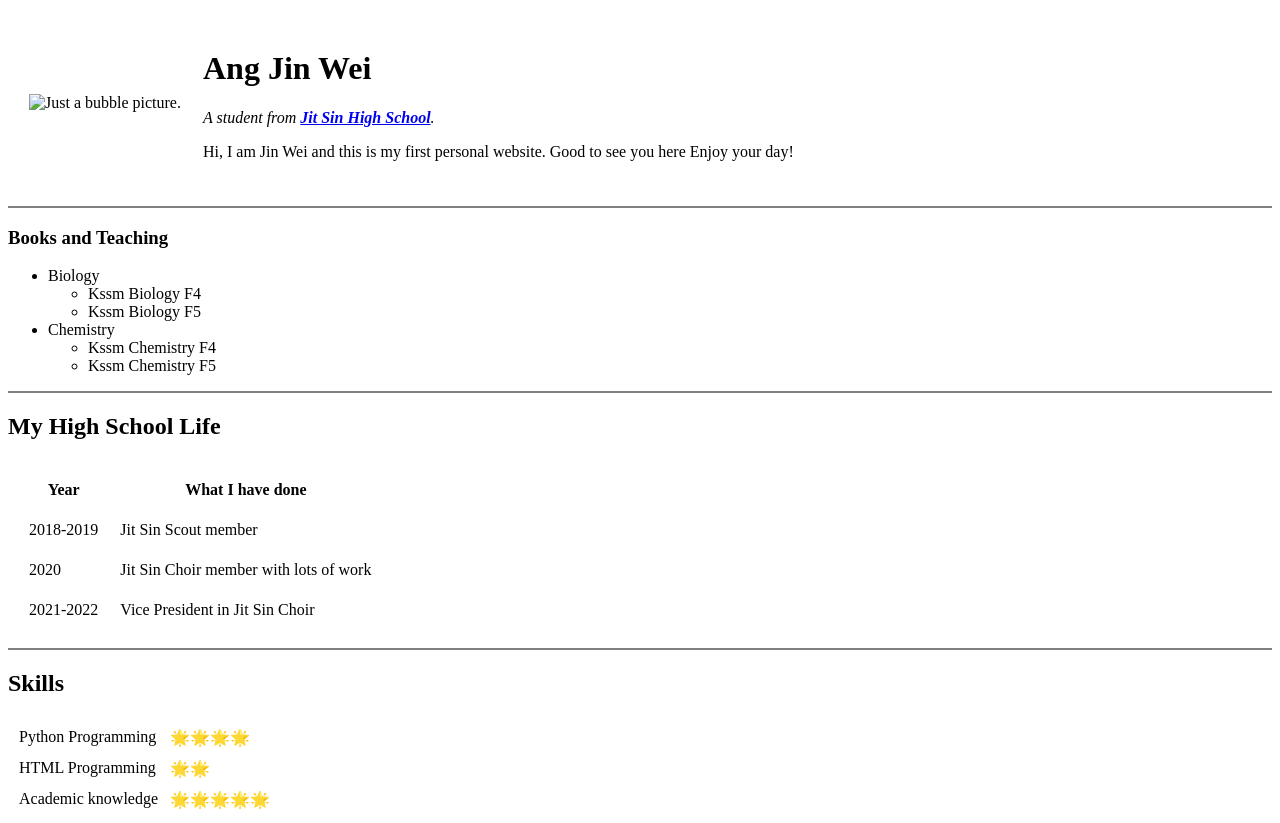
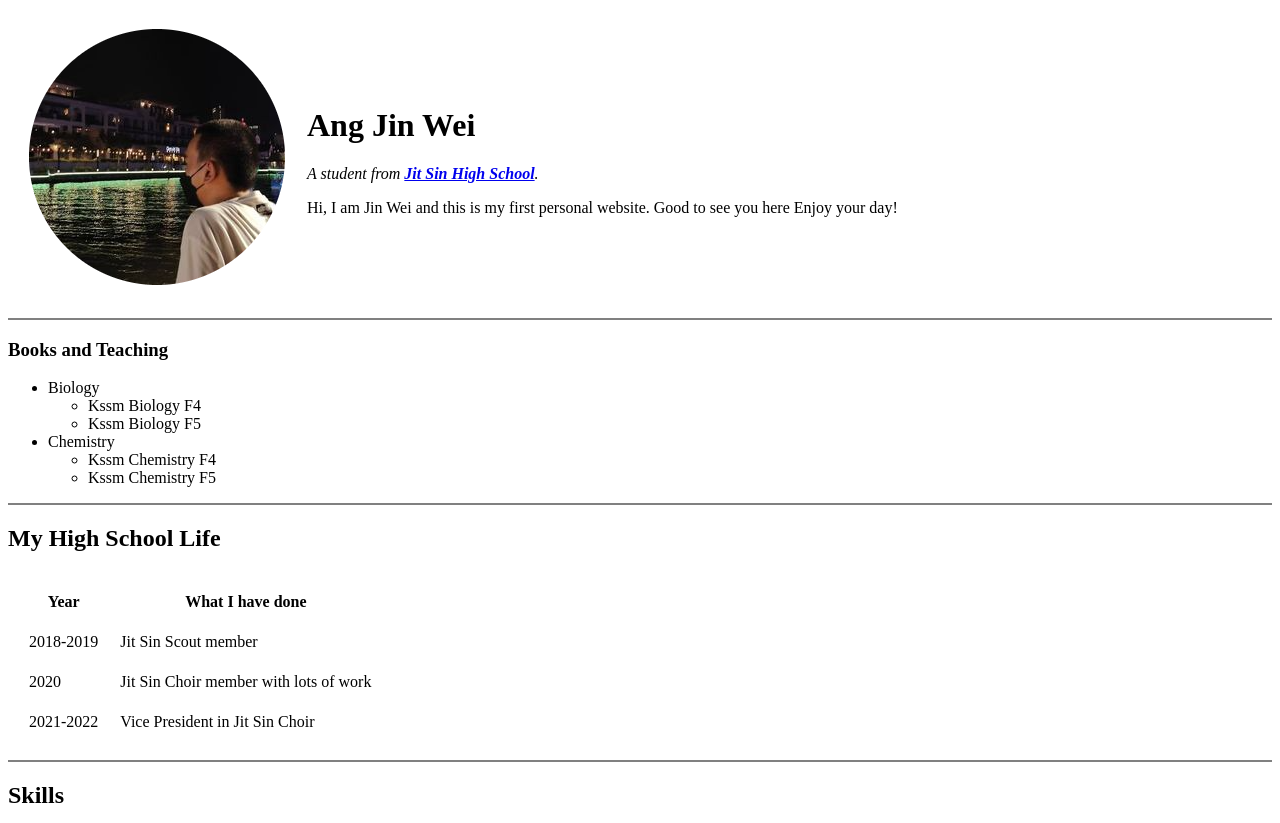
Before and after one commit to JinWei225/cv, a plain HTML site: page index.html in a window 1280 px wide. Shown: the top 823 px of the page. Drawn offline with Linux system fonts and the light colour scheme.

Commit message:
Update index.html

```diff
--- a/index.html
+++ b/index.html
@@ -9,7 +9,7 @@
 <body>
   <table cellspacing="20">
     <tr>
-      <td><img src="Jin Wei's Photo-modified.jpg" alt="Just a bubble picture." /></td>
+      <td><img src="Jin Wei's Photo-modified.png" alt="Just a bubble picture." /></td>
       <td><h1>Ang Jin Wei</h1>
       <p><em>A student from <strong><a href="https://en.wikipedia.org/wiki/Jit_Sin_High_School">Jit Sin High School</a></strong>.</em></p>
       <p>Hi, I am Jin Wei and this is my first personal website. Good to see you here Enjoy your day!</p></td>
```
